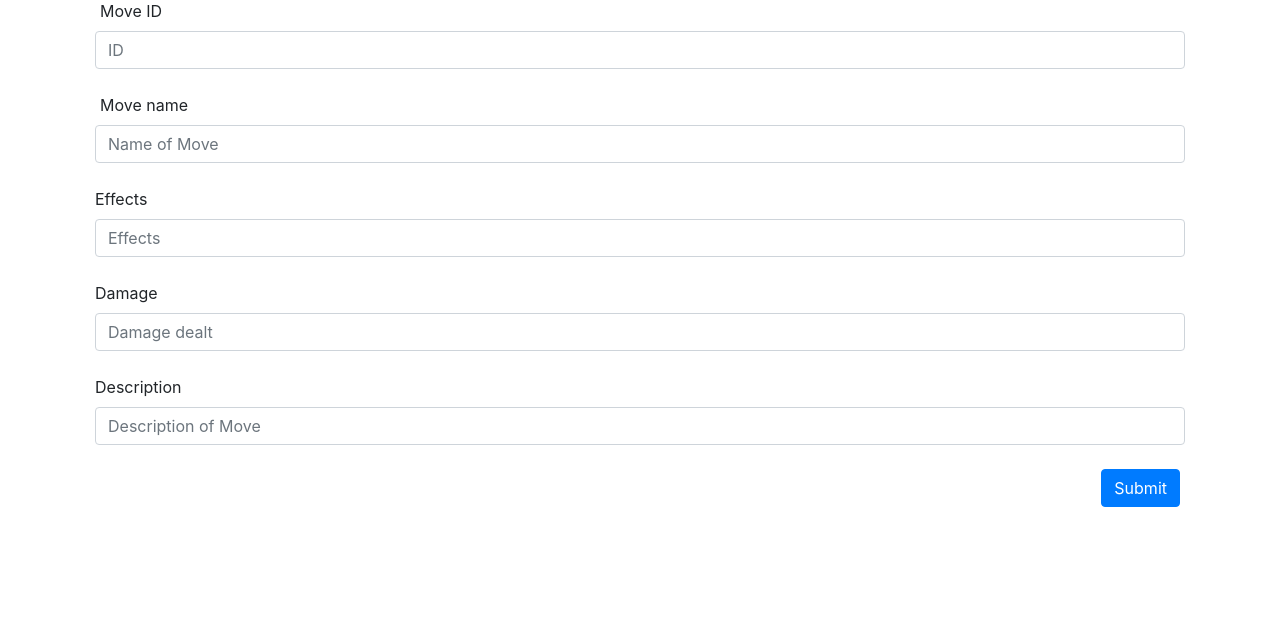
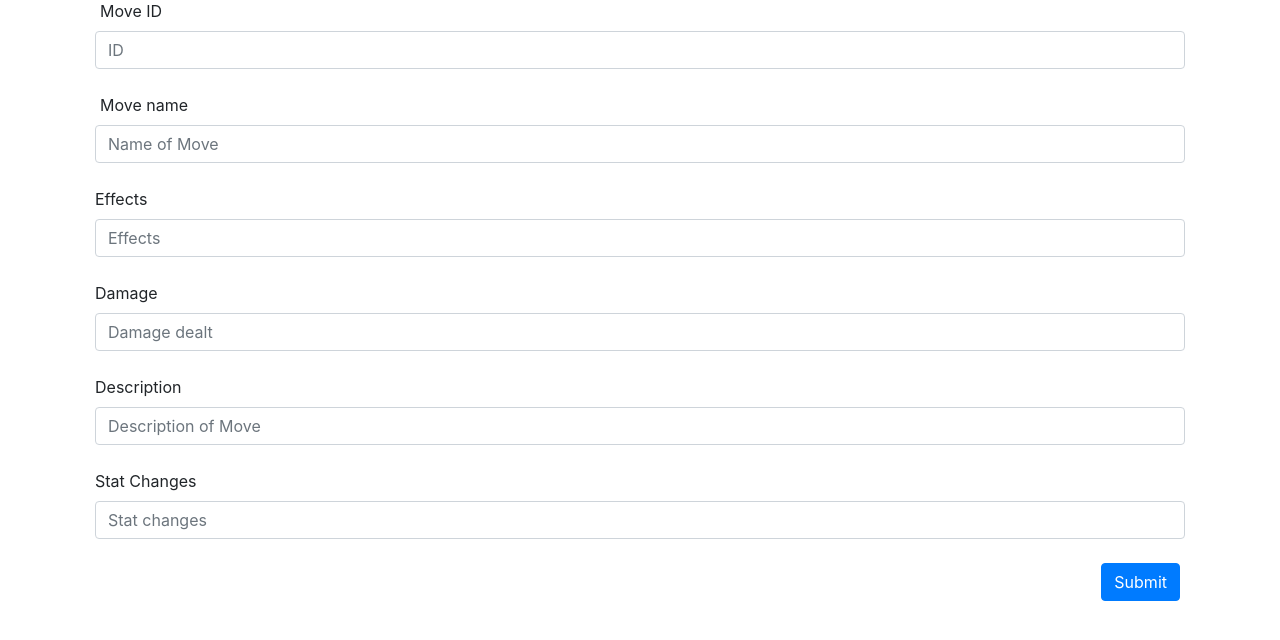
Before and after one commit to ShreyasBhaktharam/PokemonGo, a Flask app: page /add/form in a window 1280 px wide. Shown: the part 129-769 px from the top of the page. Run offline with Flask 2, Linux system fonts and the light colour scheme; some libraries are stand-ins or nearby versions.

Commit message:
Added stat changes

```diff
--- a/app.py
+++ b/app.py
@@ -63,8 +63,9 @@ def add_move_form():
         effects = request.form.get('effects')
         damage = request.form.get('damage')
         description = request.form.get('description')
+        stat_changes = request.form.get('stat_changes')
         try:
-            move = Moves(MoveId = move_id, MoveName=move_name, effects=effects, damage=damage, description=description)
+            move = Moves(MoveId = move_id, MoveName=move_name, effects=effects, damage=damage, description=description, stat_changes=stat_changes)
             db.session.add(move)
             db.session.commit()
             return 'Move added!'
--- a/templates/add_move.html
+++ b/templates/add_move.html
@@ -50,6 +50,11 @@
                     <input class="form-control " type="text" placeholder="Description of Move" id="description" name="description">
                 </div>
                 <br>
+                <div class="form-row ">
+                    <label for="stat_changes">Stat Changes</label>
+                    <input class="form-control " type="text" placeholder="Stat changes" id="stat_changes" name="stat_changes">
+                </div>
+                <br>
                 <button type="submit " class="btn btn-primary " style="float:right ">Submit</button>
 
             </form>
```
